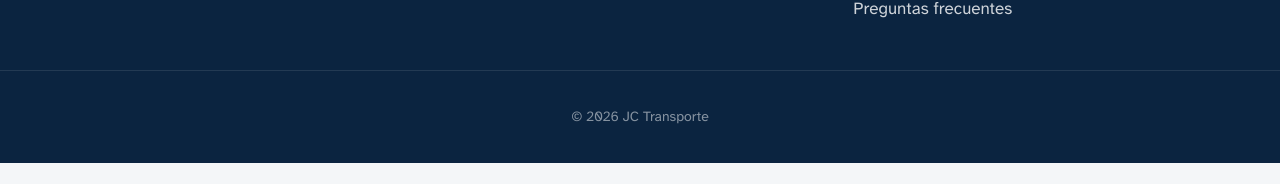
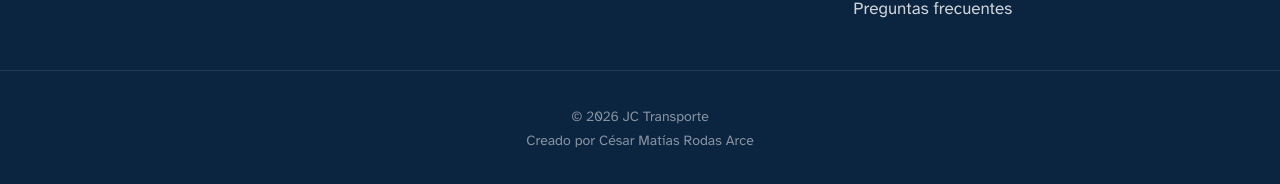
Before and after one commit to arcedeveloper/jc-transporte, a Next.js app in the folder frontend/: page / in a window 1280 px wide. Shown: the part 3916-4100 px from the top of the page. Before the commit the page ends 4079 px from the top, so only its background shows below. Built offline with nearby package versions, Linux system fonts and the light colour scheme; no server answers.

Commit message:
Credito en el pie de pagina

```diff
--- a/frontend/src/components/admin/manual-booking.tsx
+++ b/frontend/src/components/admin/manual-booking.tsx
@@ -114,7 +114,6 @@ export function ManualBooking({
                   placeholder="0981 123 456"
                   value={p.phone}
                   onChange={(e) => update(p.key, { phone: e.target.value })}
-                  hint={i === 0 ? 'Por acá le confirmamos.' : 'Si lo dejás vacío, se usa el del pasajero 1.'}
                 />
               </div>
             </li>
--- a/frontend/src/components/site-chrome.tsx
+++ b/frontend/src/components/site-chrome.tsx
@@ -122,8 +122,9 @@ export function SiteFooter() {
           </ul>
         </div>
       </div>
-      <div className="border-t border-white/10 py-9 text-center text-sm text-white/50">
-        © {new Date().getFullYear()} JC Transporte
+            <div className="border-t border-white/10 py-9 text-center text-sm text-white/50">
+        <p>© {new Date().getFullYear()} JC Transporte</p>
+        <p className="mt-1">Creado por César Matías Rodas Arce</p>
       </div>
     </footer>
   );
```
